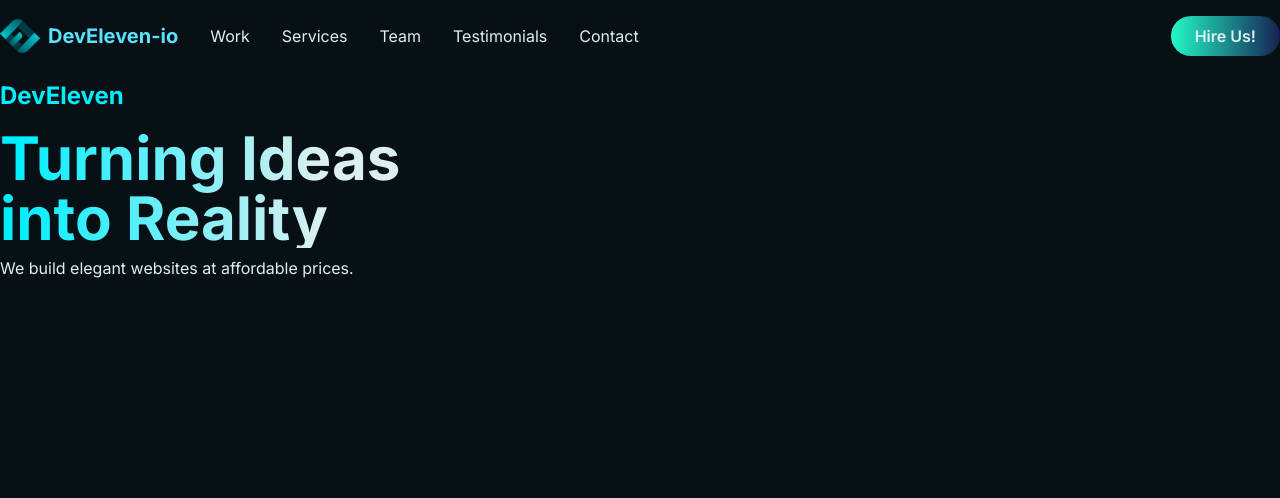
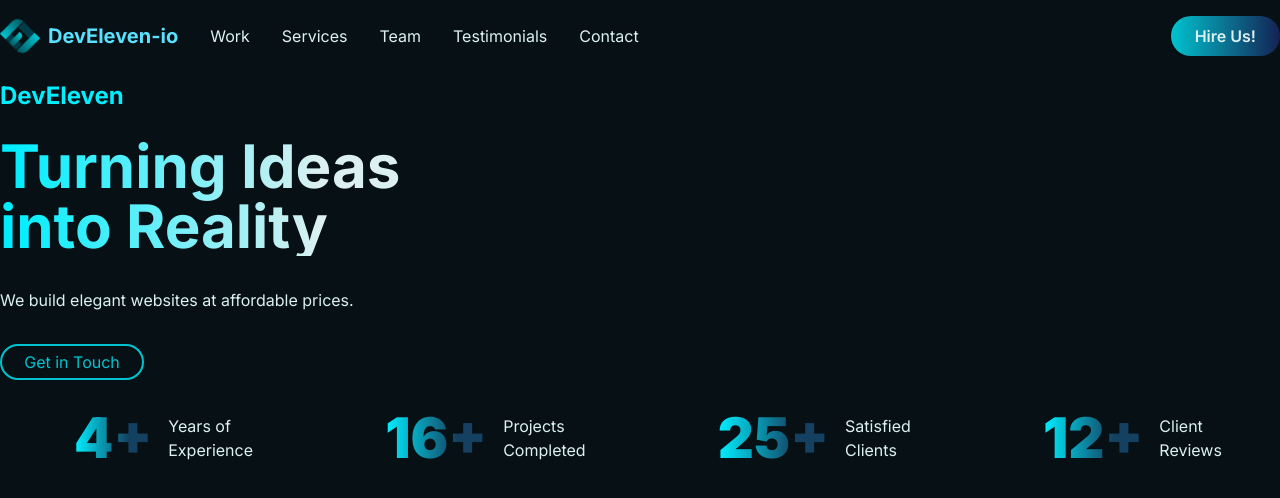
Before and after one commit to DEVELEVEN-io/develeven-io, a Next.js app: page / in a window 1280 px wide. Shown: the top 498 px of the page. Built offline with nearby package versions, Linux system fonts and the light colour scheme.

Commit message:
almost done with header

```diff
--- a/components/Header/Header.jsx
+++ b/components/Header/Header.jsx
@@ -5,9 +5,48 @@ const Header = () => {
   return (
     <header className="container flex flex-col justify-between mx-auto w-full">
       <h2 className="text-2xl font-bold text-cyanblue my-2">DevEleven</h2>
-      <h1 className="text-6xl font-bold text-gradient my-2">Turning Ideas <br />
+      <h1 className="text-6xl font-bold text-gradient my-4">Turning Ideas <br />
       into Reality</h1>
-      <p>We build elegant websites at affordable prices.</p>
+      <p className="my-4">We build elegant websites at affordable prices.</p>
+      <button className="w-36 py-1 border-2 border-cyanmid text-cyanmid rounded-full my-4 hover:bg-cyanmid hover:text-ff transition">Get in Touch</button>
+
+      <div className="achivements flex flex-row">
+
+      <div className="achivement mx-auto flex flex-row items-center">
+          <span className="bigGradient mx-4">4+</span>
+          <span className="info">
+          Years of<br />
+          Experience
+          </span>
+        </div>
+
+        <div className="achivement mx-auto flex flex-row items-center">
+          <span className="bigGradient mx-4">16+</span>
+          <span className="info">
+          Projects <br />
+          Completed
+          </span>
+        </div>
+
+        <div className="achivement mx-auto flex flex-row items-center">
+          <span className="bigGradient mx-4">25+</span>
+          <span className="info">
+          Satisfied <br />
+          Clients
+          </span>
+        </div>
+
+        <div className="achivement mx-auto flex flex-row items-center">
+          <span className="bigGradient mx-4">12+</span>
+          <span className="info">
+          Client <br />
+          Reviews
+          </span>
+        </div>
+
+
+      </div>
+
     </header>
   );
 };
--- a/src/app/app.css
+++ b/src/app/app.css
@@ -1,7 +1,10 @@
 /* Define the custom colors as CSS variables */
 :root {
   --txtdark: #DCF0F1;
+  --cyan: #50F7CF;
   --cyanblue: #00eeff;
+  --cyandark: #00eeff;
+  --cyandark2: #144162;
 }
 
 /* Text gradient styles */
@@ -13,3 +16,12 @@
   background-clip: text;
   color: transparent;
 }
+
+.bigGradient {
+  font-size: 3.5rem;
+  font-weight: 900;
+  background: linear-gradient(to right, var(--cyanblue) 1%, var(--cyandark2) 70%);
+  -webkit-background-clip: text;
+  background-clip: text;
+  color: transparent;
+}
--- a/tailwind.config.js
+++ b/tailwind.config.js
@@ -12,10 +12,14 @@ module.exports = {
       highlight: '#59e1ff',
       cyan: '#50F7CF',
       cyanblue: '#00eeff',
-      cyanmid: '#23F8C5',
+      cyangreen: '#23F8C5',
+      cyanmid: '#01C3CF',
       cyandark: '#142254',
+      cyandark2: '#144162',
       bgdark: '#071115',
       txtdark: '#DCF0F1',
+      ff: '#FFFFFF',
+      zz: '#000000',
     },
     backgroundImage: theme => ({
       'gradient-to-r': 'linear-gradient(to right, var(--tw-gradient-stops))',
```
